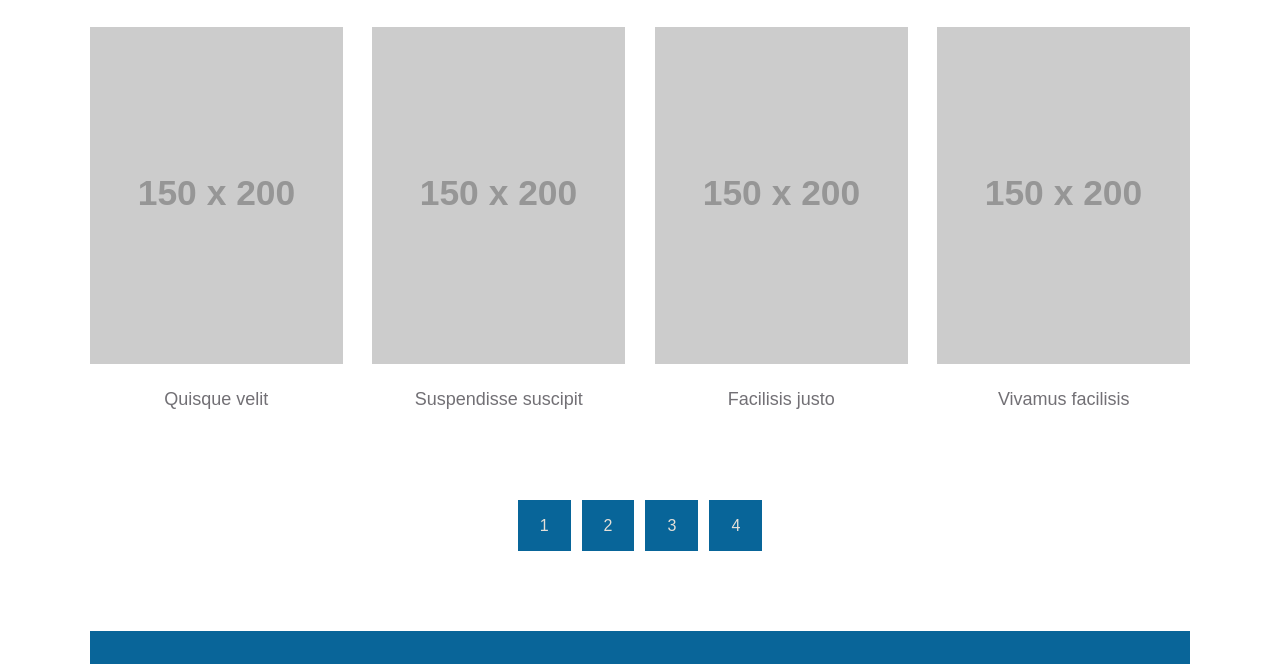
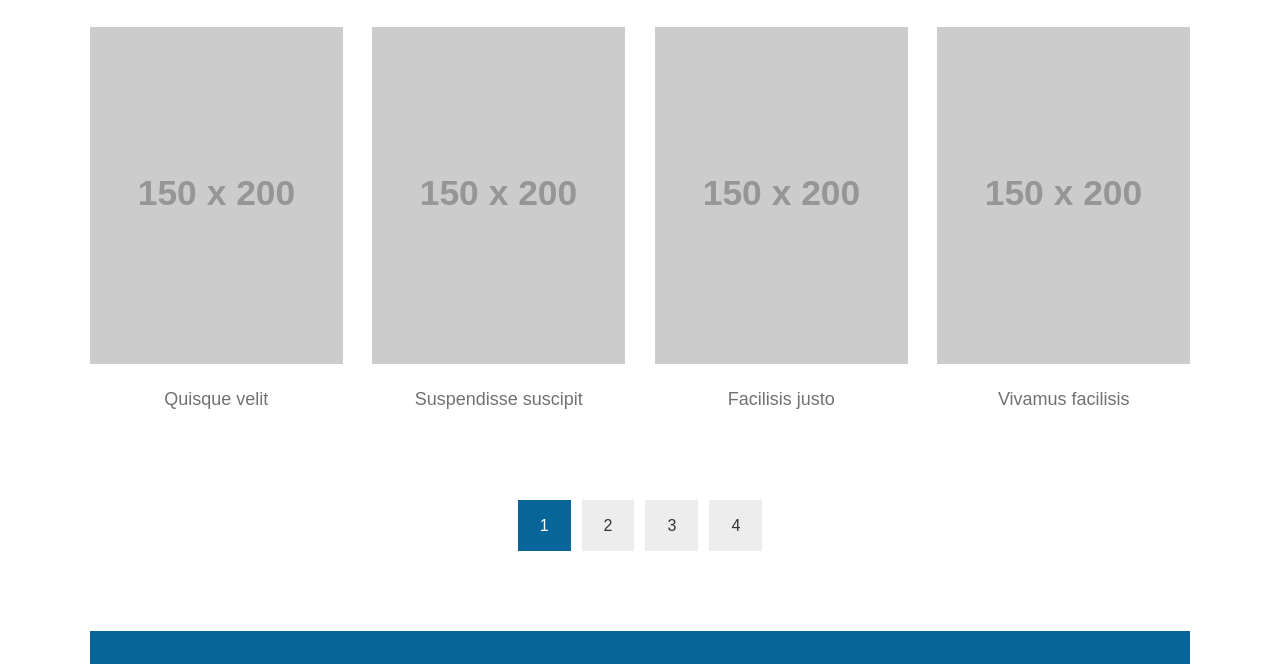
Before and after one commit to rubymaxioned/html-shelf-template, a plain HTML site: page index.html in a window 1280 px wide. Shown: the part 1206-1870 px from the top of the page. Drawn offline with Linux system fonts and the light colour scheme; placeholder pictures from the web are drawn by us.

Commit message:
added active classes

```diff
--- a/assets/css/style.css
+++ b/assets/css/style.css
@@ -232,6 +232,10 @@ header .wrapper {
   top: 5px;
 }
 
+.header-top h1 a:hover {color: #096599;}
+
+nav ul li .active {color: #096599;}
+
 header img {
   min-height: 300px;
   max-height: 480px;
@@ -340,10 +344,20 @@ header nav ul li a:hover {color: rgb(31,101,178)}
 
 .page-list li {
   padding: 1.5% 2%;
+  background-color: rgb(237,237,237);
+}
+
+.page-list .active-li {
+  color: #fff;
   background-color: rgb(8, 101, 153);
 }
 
-.page-list li a { color: rgb(230, 224, 216);}
+.page-list .active-li a {color: #fff;}
+
+.page-list li a {
+  color: rgb(230, 224, 216);
+  color: #333333;
+}
 
 /*need help section*/
 .need-help .wrapper { background-color: #096599;}
```
